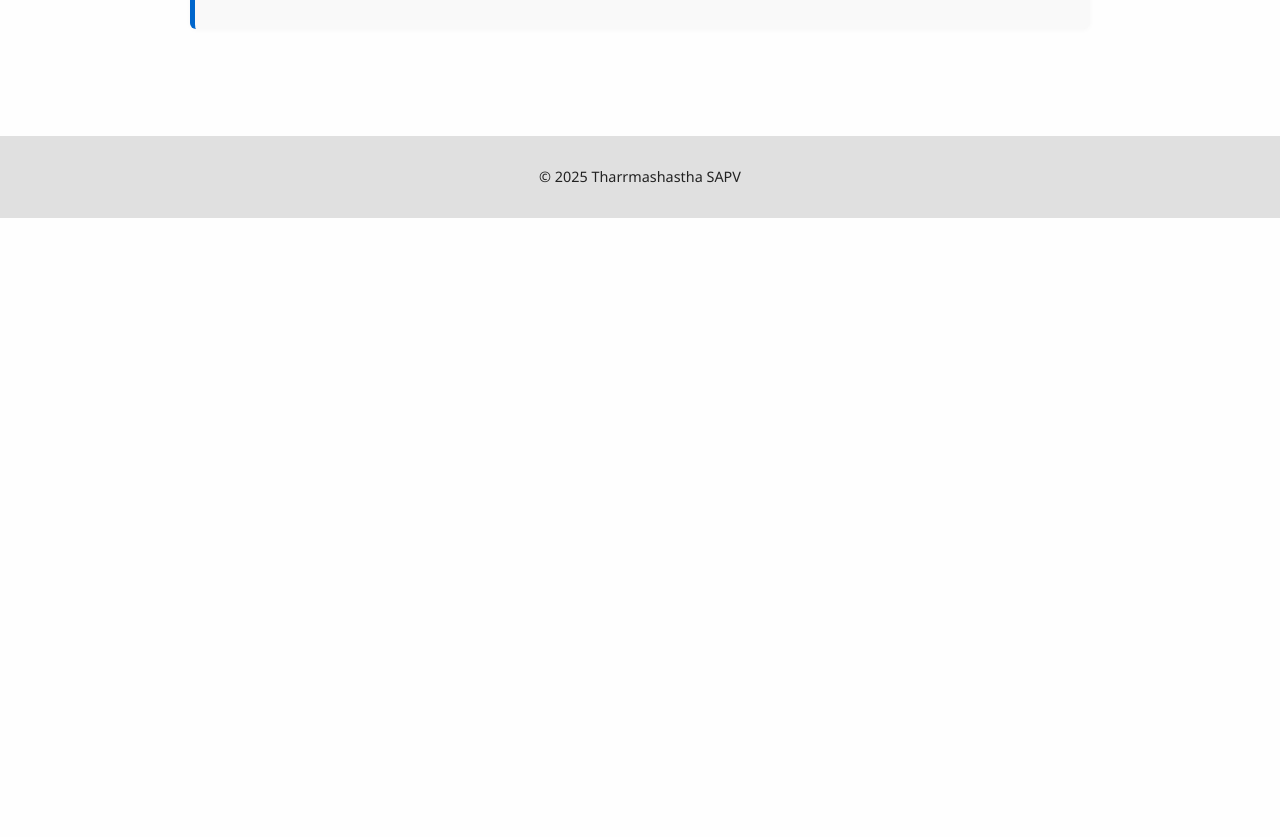
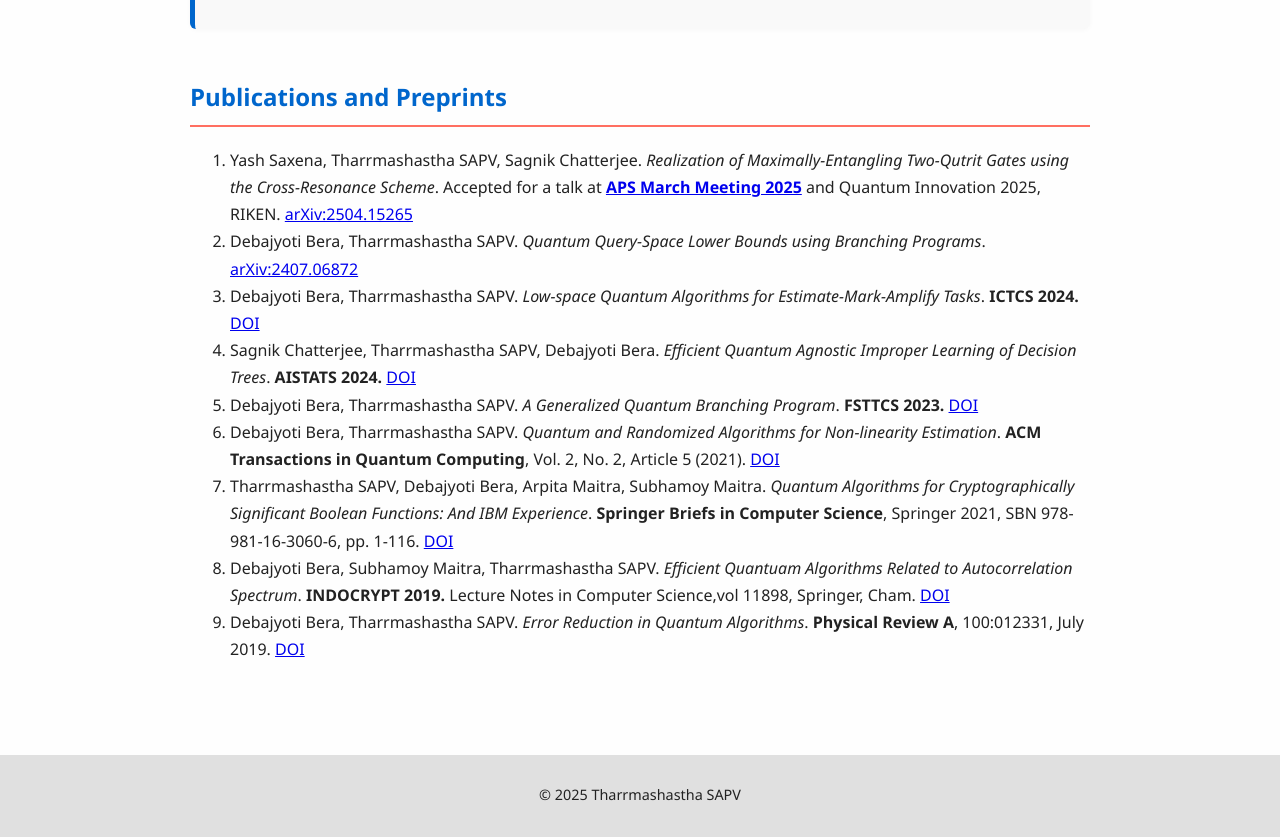
Before and after one commit to Tharrma/tharrma.github.io, a plain HTML site: page research.html in a window 1280 px wide. Shown: the part 1360-2197 px from the top of the page. Before the commit the page ends 1578 px from the top, so only its background shows below. Drawn offline with nearby package versions, Linux system fonts and the light colour scheme.

Commit message:
Adding publications

```diff
--- a/research.html
+++ b/research.html
@@ -39,6 +39,64 @@
       <p><strong>Description:</strong> In this project, we investigate the query complexity of decision problems when on has access to shallow quantum circuits. A <em>k</em>-shallow quantum circuit is a circuit that makes atmost <em>k</em> oracle queries to the input and forcibly performs a measurement after the last query. When <em>k</em> is smaller than the optimal query complexity <strong>Q</strong>, it is expected that any algorithm with this restriction will require queries more than <strong>Q</strong>. In this work, we aim to lower bound the number of queries that any algorithm would need to make to solve the problem of interest if the algorithm can only use <em>k</em>-shallow quantum circuits.</p>
     </div>
 
+    <h2>Publications and Preprints</h2>
+    <ol class="publications">
+      <li>
+        Yash Saxena, Tharrmashastha SAPV, Sagnik Chatterjee.
+        <em>Realization of Maximally-Entangling Two-Qutrit Gates using the Cross-Resonance Scheme</em>.
+        Accepted for a talk at <a href="https://summit.aps.org/events/VIR-Q03/3"><strong>APS March Meeting 2025</strong></a> and Quantum Innovation 2025, RIKEN.
+        <a href="https://arxiv.org/abs/2504.15265">arXiv:2504.15265</a>
+      </li>
+      <li>
+        Debajyoti Bera, Tharrmashastha SAPV.
+        <em>Quantum Query-Space Lower Bounds using Branching Programs</em>.
+        <a href="https://www.arxiv.org/abs/2407.06872">arXiv:2407.06872</a>
+      </li>
+      <li>
+        Debajyoti Bera, Tharrmashastha SAPV.
+        <em>Low-space Quantum Algorithms for Estimate-Mark-Amplify Tasks</em>.
+        <strong>ICTCS 2024.</strong>
+        <a href="https://ictcs2024.di.unito.it/wp-content/uploads/2024/08/ICTCS_2024_paper_41.pdf">DOI</a>
+      </li>
+      <li>
+        Sagnik Chatterjee, Tharrmashastha SAPV, Debajyoti Bera.
+        <em>Efficient Quantum Agnostic Improper Learning of Decision Trees</em>.
+        <strong>AISTATS 2024.</strong>
+        <a href="https://proceedings.mlr.press/v238/chatterjee24a.html">DOI</a>
+      </li>
+      <li>
+        Debajyoti Bera, Tharrmashastha SAPV.
+        <em>A Generalized Quantum Branching Program</em>.
+        <strong>FSTTCS 2023.</strong>
+        <a href="https://drops.dagstuhl.de/entities/document/10.4230/LIPIcs.FSTTCS.2023.31">DOI</a>
+      </li>
+      <li>
+        Debajyoti Bera, Tharrmashastha SAPV.
+        <em>Quantum and Randomized Algorithms for Non-linearity Estimation</em>.
+        <strong>ACM Transactions in Quantum Computing</strong>, Vol. 2, No. 2, Article 5 (2021).
+        <a href="https://dl.acm.org/doi/10.1145/3456509">DOI</a>
+      </li>
+      <li>
+        Tharrmashastha SAPV, Debajyoti Bera, Arpita Maitra, Subhamoy Maitra.
+        <em>Quantum Algorithms for Cryptographically Significant Boolean Functions: And IBM Experience</em>.
+        <strong>Springer Briefs in Computer Science</strong>, Springer 2021, SBN 978-981-16-3060-6, pp. 1-116.
+        <a href="https://link.springer.com/book/10.1007/978-981-16-3061-3">DOI</a>
+      </li>
+      <li>
+        Debajyoti Bera, Subhamoy Maitra, Tharrmashastha SAPV.
+        <em>Efficient Quantuam Algorithms Related to Autocorrelation Spectrum</em>.
+        <strong>INDOCRYPT 2019.</strong> Lecture Notes in Computer Science,vol 11898, Springer, Cham.
+        <a href="https://link.springer.com/chapter/10.1007/978-3-030-35423-7_21">DOI</a>
+      </li>
+      <li>
+        Debajyoti Bera, Tharrmashastha SAPV.
+        <em>Error Reduction in Quantum Algorithms</em>.
+        <strong>Physical Review A</strong>, 100:012331, July 2019.
+        <a href="https://journals.aps.org/pra/abstract/10.1103/PhysRevA.100.012331">DOI</a>
+      </li>
+    </ol>
+
+
 <!--
     <h2>PhD Thesis</h2>
     <div class="project">
```
